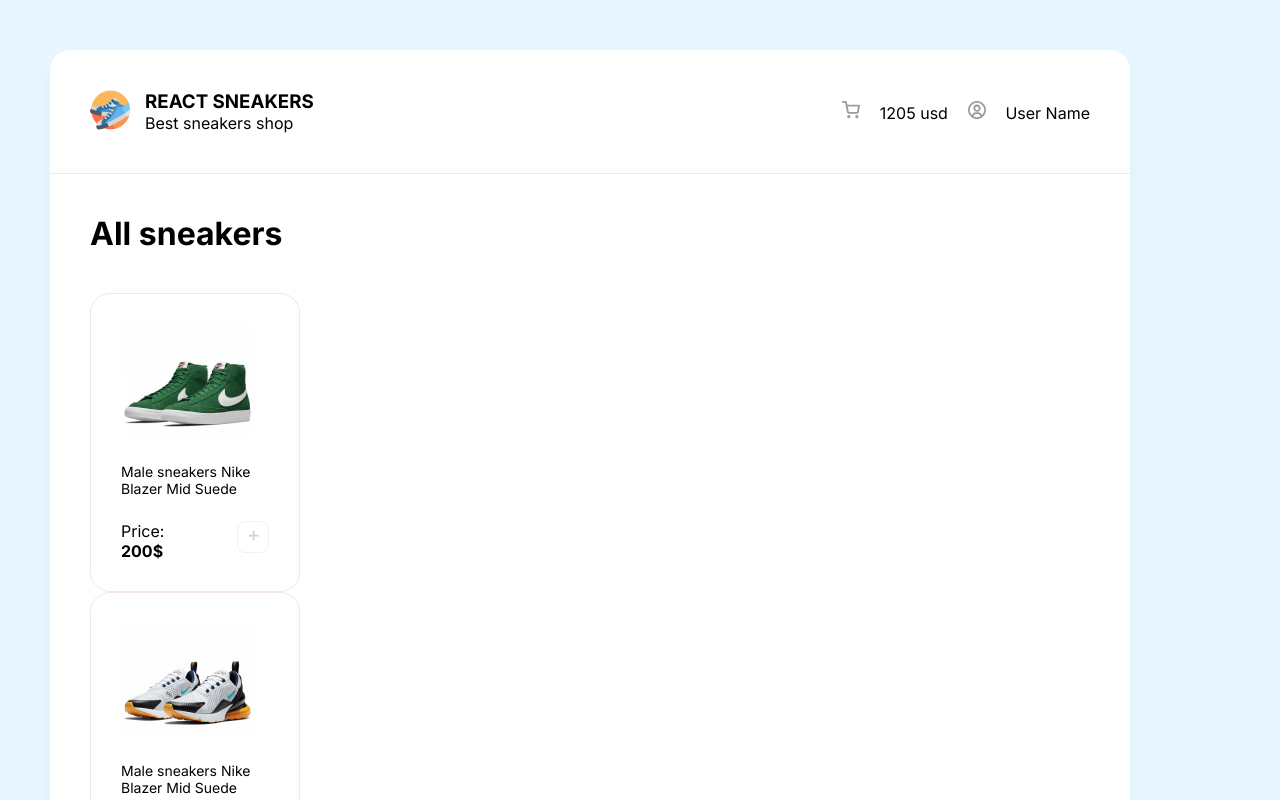
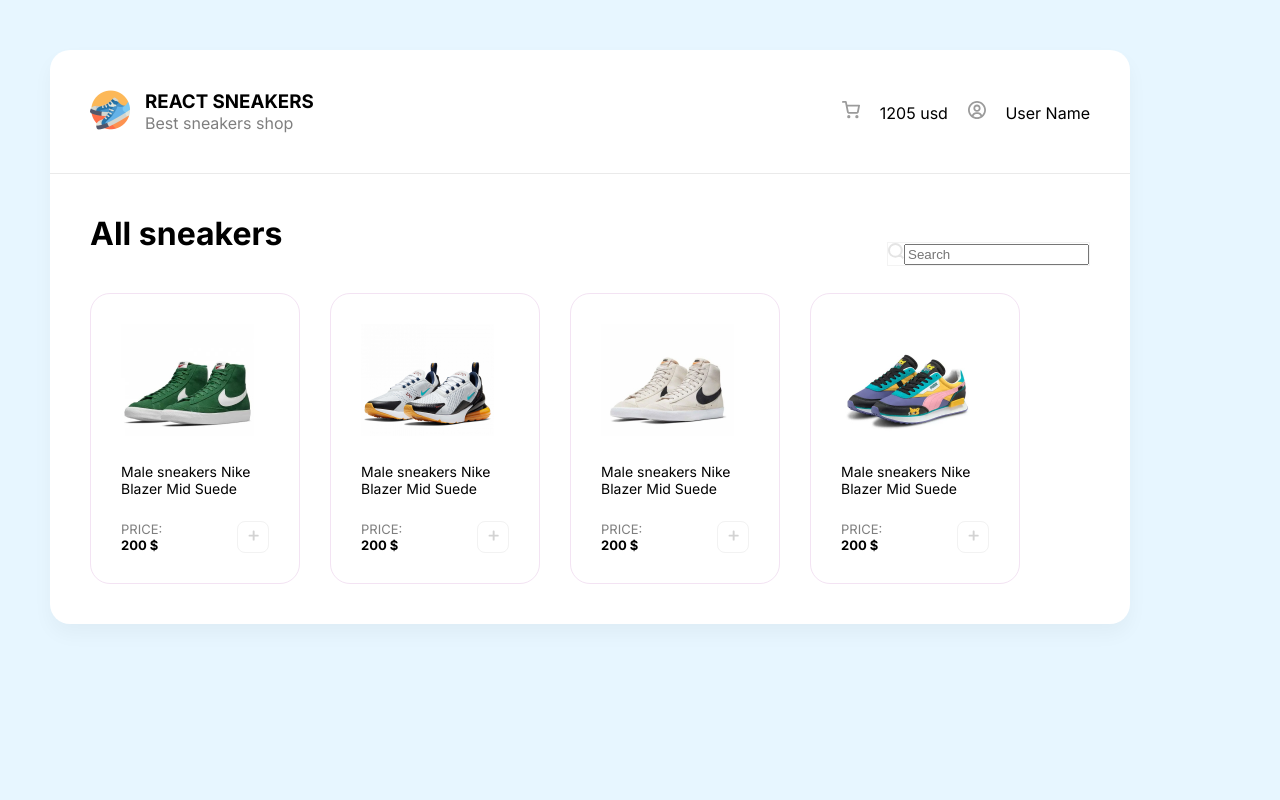
Before and after one commit to evgiur/react-sneakers, a React (Create React App) app: page / in a window 1280 px wide. Shown: the top 800 px of the page. Built offline with nearby package versions, Linux system fonts and the light colour scheme.

Commit message:
html-css

```diff
--- a/src/App.js
+++ b/src/App.js
@@ -10,7 +10,7 @@
 
           <div>
             <h3>React Sneakers</h3>
-            <p>Best sneakers shop</p>
+            <p className="description">Best sneakers shop</p>
           </div>
 
         </div>
@@ -29,15 +29,22 @@
 
       {/*CONTENT*/}
       <div className="content">
-        <h1 className="h1"> All sneakers</h1>
+        <div className="search-box">
+          <h1 className="h1">All sneakers</h1>
+          <div className="search-line">
+            <img src="img/search.svg" alt="Search?"></img>
+            <input placeholder="Search"></input>
+          </div>
+        </div>
 
+        <div className="sneakers">
           <div className="itemCard">
             <img width={133} height={112} src="img/sneakers/1.jpg" alt="Sneakers"/>
             <h5>Male sneakers Nike Blazer Mid Suede</h5>
             <div className="cardTop">
               <div className="cardPrice">
                 <span>Price: </span>
-              <b>200$</b>
+                <b>200 $</b>
               </div>
               <button className="button">
                 <img width={11} height={11} src="/img/plus.svg" alt="plus"/>
@@ -51,7 +58,7 @@
             <div className="cardTop">
               <div className="cardPrice">
                 <span>Price: </span>
-              <b>200$</b>
+                <b>200 $</b>
               </div>
               <button className="button">
                 <img width={11} height={11} src="/img/plus.svg" alt="plus"/>
@@ -65,7 +72,7 @@
             <div className="cardTop">
               <div className="cardPrice">
                 <span>Price: </span>
-              <b>200$</b>
+                <b>200 $</b>
               </div>
               <button className="button">
                 <img width={11} height={11} src="/img/plus.svg" alt="plus"/>
@@ -79,12 +86,14 @@
             <div className="cardTop">
               <div className="cardPrice">
                 <span>Price: </span>
-              <b>200$</b>
+                <b>200 $</b>
               </div>
               <button className="button">
                 <img width={11} height={11} src="/img/plus.svg" alt="plus"/>
               </button>
             </div>
+          </div>
+
         </div>
 
 
--- a/src/index.scss
+++ b/src/index.scss
@@ -59,8 +59,10 @@
         margin: 0px;
       }
     }
+  }
 
-
+  .description {
+    opacity: 0.5;
   }
 
   .headerRight {
@@ -73,11 +75,10 @@
 
 .content {
   padding: 40px;
+}
 
-  h1 {
-    margin: 0px;
-    margin-bottom: 40px;
-  }
+.sneakers {
+  display: flex;
 }
 
 .itemCard {
@@ -85,6 +86,18 @@
   padding: 30px;
   width: 210px;
   border-radius: 20px;
+  margin-right: 30px;
+
+  span {
+    font-size: 13px;
+    opacity: 0.5;
+    text-transform: uppercase;
+  }
+
+  b {
+    font-size: 13px;
+  }
+
   .cardTop {
     display: flex;
     justify-content: space-between;
@@ -110,3 +123,17 @@
   width: 32px;
   cursor: pointer;
 }
+
+.search-box {
+  display: flex;
+  align-items: center;
+  justify-content: space-between;
+
+  h1 {
+    margin: 0px;
+    margin-bottom: 40px;
+  }
+  .search-line {
+    border: 1px solid #f3f3f3;
+  }
+}
```
Also changed, not shown: public/img/search.svg (added). Lines whose indentation alone changed are shown as unchanged.
